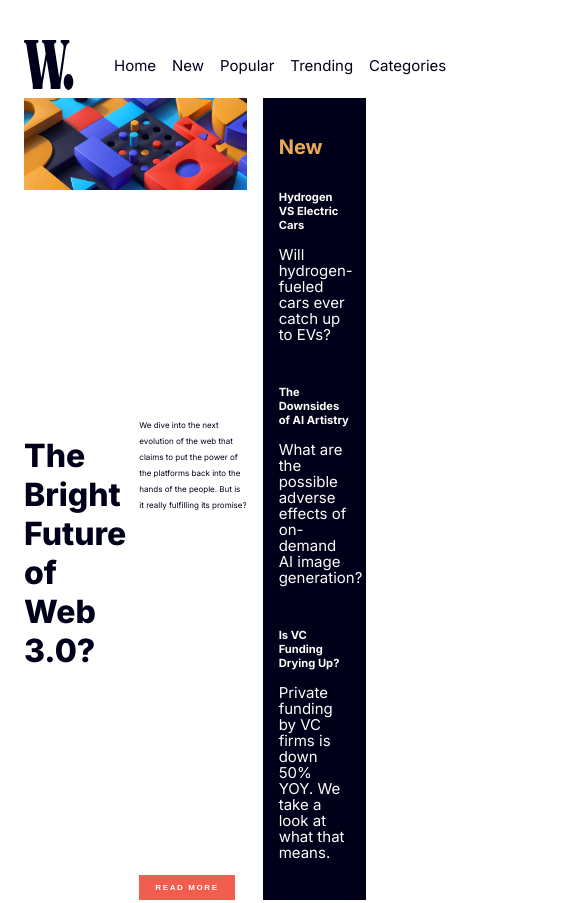
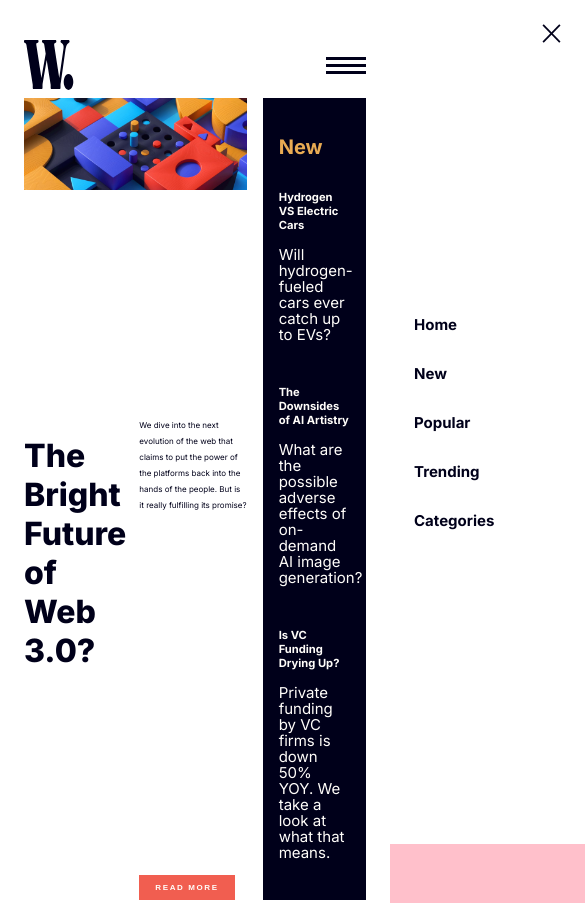
Before and after one commit to valentynaPliushch/news-homepage-main, a plain HTML site: page index.html in a window 390 px wide. Shown: the top 903 px of the page, 585 px wide, since content can reach past the window. Drawn offline with Linux system fonts and the light colour scheme.

Commit message:
Add burger menu to small screens

```diff
--- a/app.js
+++ b/app.js
@@ -0,0 +1,10 @@
+const burgerBtn = document.querySelector('#burgerButton');
+const burgerList = document.querySelector('.burger-list');
+const closeBruger = document.querySelector('#closeBurger');
+
+burgerBtn.addEventListener('click', ()=>{
+    burgerList.style.transform = "translateX(0)";
+})
+closeBruger.addEventListener('click', ()=>{
+    burgerList.style.transform = "translateX(100%)";
+})
--- a/index.html
+++ b/index.html
@@ -24,9 +24,18 @@
         <li>Trending</li>
         <li>Categories</li>
       </ul>
+      <div class="burger-list">
+        <img src="/assets/images/icon-menu-close.svg" alt="" id="closeBurger">
+        <p>Home</p>
+        <p>New</p>
+        <p>Popular</p>
+        <p>Trending</p>
+        <p>Categories</p>
+      </div>
       <img src="/assets/images/icon-menu.svg" alt="" class="burger-img" id="burgerButton">
     </nav>
   <main class="header">
+
       <section class="header__firstNote">
         <img src="./assets/images/image-web-3-desktop.jpg" alt="" class="header__firstNote-image__Desktop">
         <img src="./assets/images/image-web-3-mobile.jpg" alt="" class="header__firstNote-image__Mobile">
@@ -57,7 +66,7 @@
     </section>
   </main>
 
-  <section class="articles">
+  <aside class="articles">
     <article class="article-item">
       <img src="/assets/images/image-retro-pcs.jpg" alt="" class="article-item__image">
       <div class="article-item-desc">
@@ -82,7 +91,7 @@
         <p class="article-item__text">How the pandemic has sparked fresh opportunities.</p>
       </div>
     </article>
-  </section>
+  </aside>
 </div>
   <script src="app.js"></script>
 </body>
--- a/style.css
+++ b/style.css
@@ -20,10 +20,15 @@ body {
     font-size: var(--fs-base);
     font-family: 'Inter', sans-serif;
     color: var(--very-dark-blue);
+    background-color: pink;
 }
 
 .container {
-    padding: 5rem 10rem;
+    max-width: 1440px;
+    margin: 0 auto;
+    padding: 4rem 10rem;
+    background-color: white;
+    overflow-x: hidden;
 }
 nav {
     width: 100%;
@@ -163,6 +168,30 @@ nav {
     line-height: 1.4rem;
 }
 
+.burger-list{
+    background-color: white;
+    width: 50%;
+    height: 100vh;
+    position: absolute;
+    top: 0;
+    right: 0;
+    display: flex;
+    flex-direction: column;
+    justify-content: center;
+    padding-left: 3rem;
+    font-weight: 600;
+    transform: translateX(100%);
+    transition: transform 1s;
+}
+.burger-list img {
+    width: 10%;
+    position: inherit;
+    top: 0;
+    right: 0;
+    margin: 3rem;
+    cursor: pointer;
+}
+
 @media screen and (max-width: 1430px) {
     .container {
       padding: 5rem 3rem;
@@ -182,4 +211,10 @@ nav {
     html {
       font-size: 8px;
     }
+    .nav-list{
+        display: none;
+    }
+    .burger-img{
+        display: block;
+    }
   }
```
